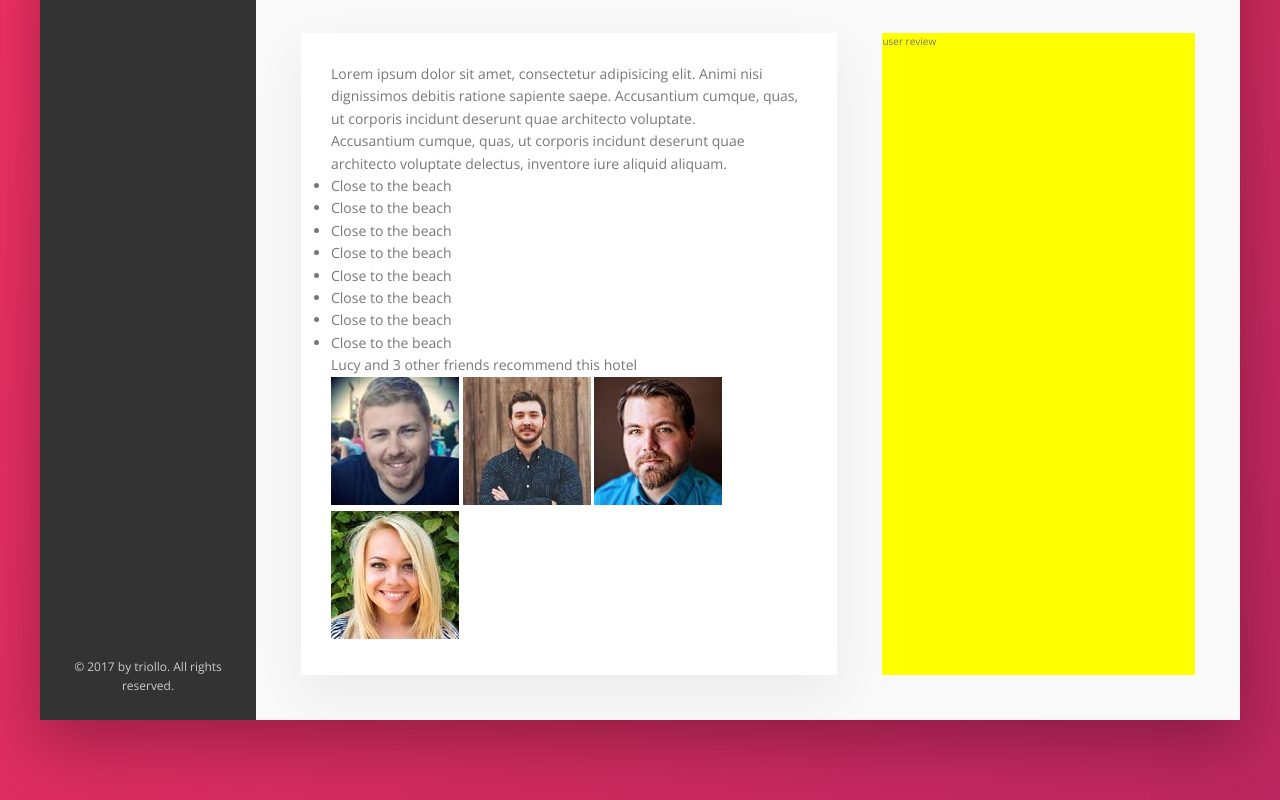
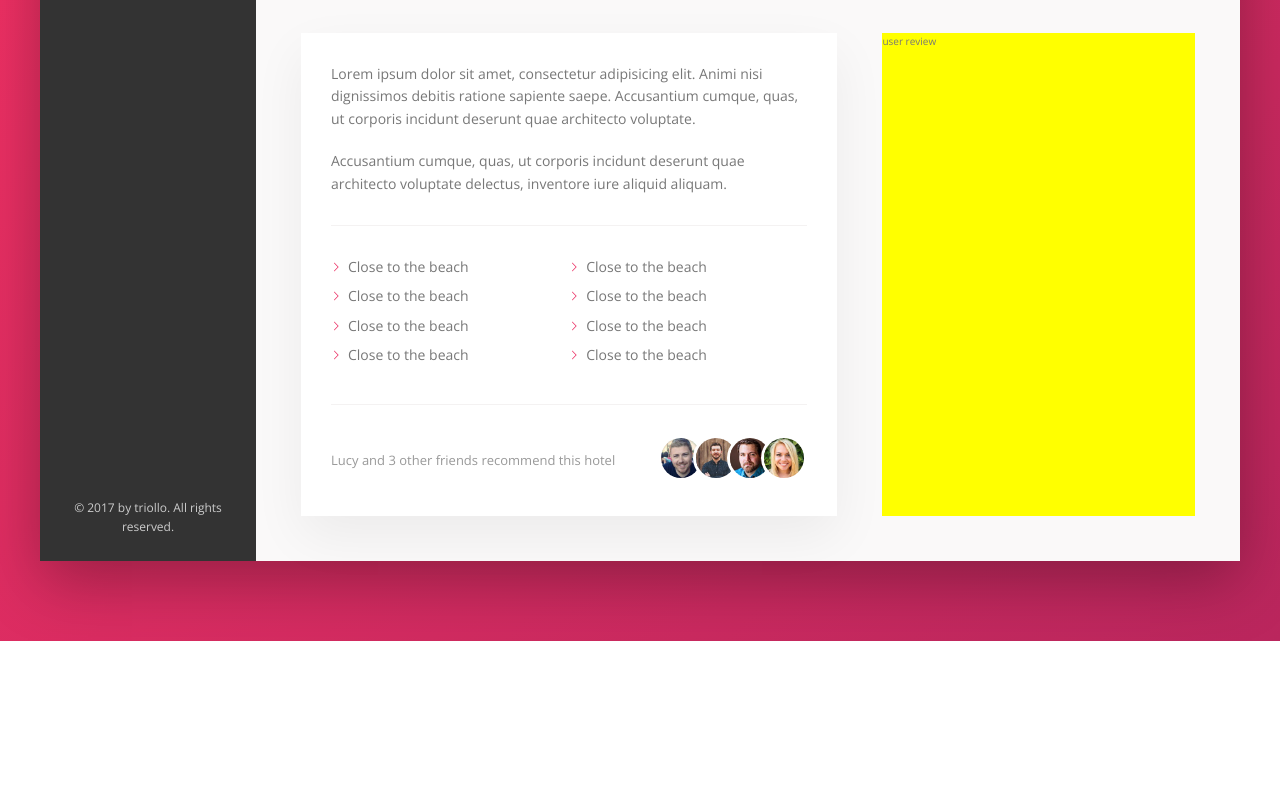
Before and after one commit to StenixDev/Advanced-CSS-and-Sass, a website: page index.html in a window 1280 px wide. Shown: the part 614-1414 px from the top of the page. After the commit the page ends 1255 px from the top, so only its background shows below. Drawn offline with nearby package versions, Linux system fonts and the light colour scheme.

Commit message:
Building the Description Section - Part 2

```diff
--- a/sass/_components.scss
+++ b/sass/_components.scss
@@ -293,3 +293,73 @@
     box-shadow: none;
   }
 }
+
+// PARAGRAPH
+
+.paragraph:not(:last-of-type) {
+  margin-bottom: 2rem;
+}
+
+// LIST
+
+.list {
+  list-style: none;
+  margin: 3rem 0;
+  padding: 3rem 0;
+  border-top: var(--line);
+  border-bottom: var(--line);
+
+  display: flex;
+  flex-wrap: wrap;
+
+  &__item {
+    flex: 0 0 50%;
+    margin-bottom: 0.7rem;
+  }
+  &__item::before {
+    content: '';
+    display: inline-block;
+    height: 1rem;
+    width: 1rem;
+    margin-right: 0.7rem;
+
+    // Older Browser
+    // background-image: url(../img/chevron-thin-right.svg);
+    // background-size: cover;
+
+    // Newer browser - masks
+    background-color: var(--color-primary);
+    mask-image: url(../img/chevron-thin-right.svg);
+    mask-size: cover;
+    -webkit-mask-image: url(../img/chevron-thin-right.svg);
+    -webkit-mask-size: cover;
+  }
+}
+
+// RECOMMEND
+
+.recommend {
+  font-size: 1.3rem;
+  color: var(--color-grey-dark-3);
+  display: flex;
+  align-items: center;
+
+  &__count {
+    margin-right: auto;
+  }
+
+  &__friends {
+  }
+
+  &__photo {
+    box-sizing: content-box;
+    height: 4rem;
+    width: 4rem;
+    border-radius: 50%;
+    border: 3px solid #fff;
+
+    &:not(:last-child) {
+      margin-right: -1.5rem;
+    }
+  }
+}
```
Also changed, not shown: css/style.css, 1 other file.
